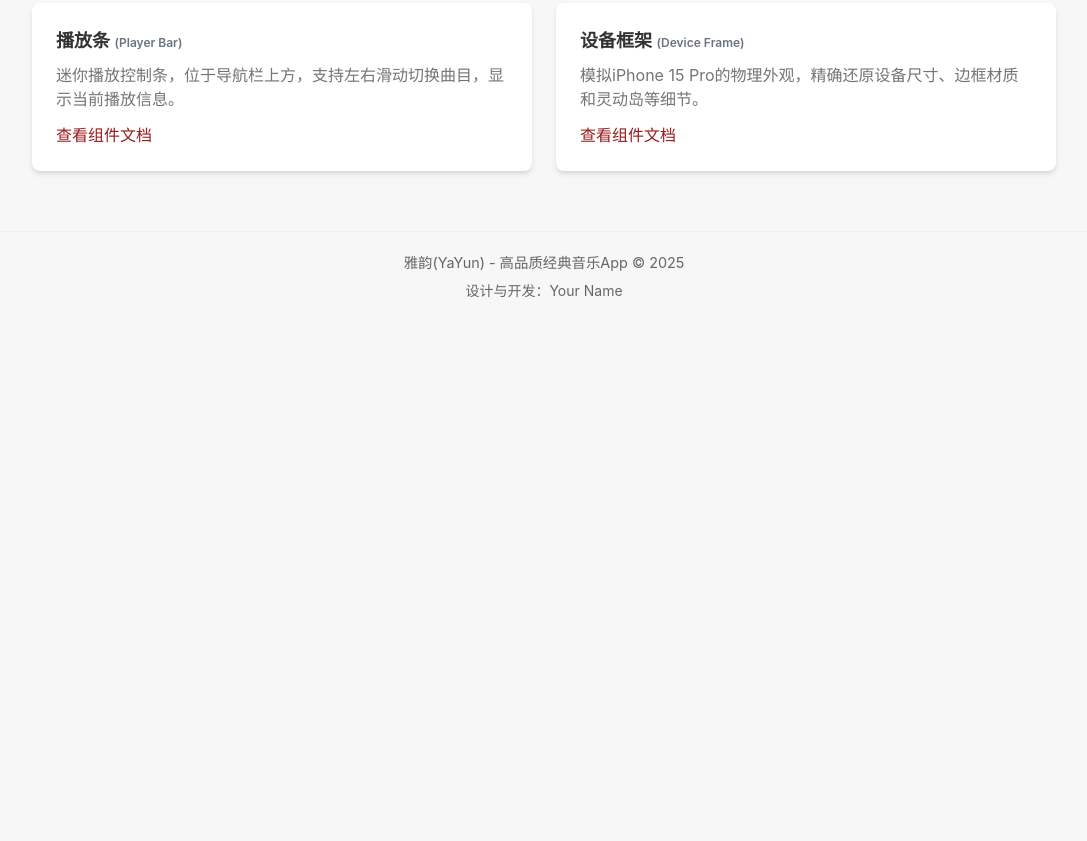
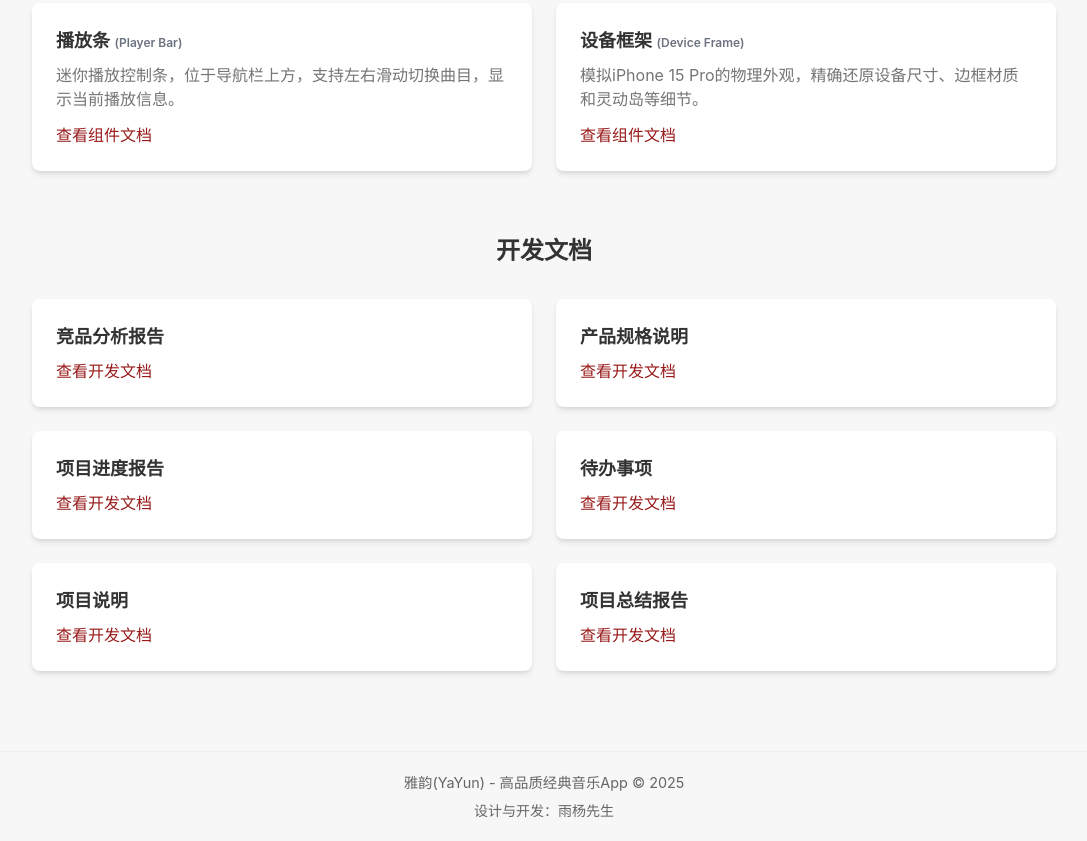
Before and after one commit to weiping/YaYun, a plain HTML site: page index.html in a window 1280 px wide. Shown: the part 5898-6739 px from the top of the page, without its empty margins (96-1183 px from the left). Before the commit the page ends 6239 px from the top, so only its background shows below. Drawn offline with nearby package versions, Linux system fonts and the light colour scheme; a web font is replaced by a local one.

Commit message:
增加文档链接

```diff
--- a/index.html
+++ b/index.html
@@ -288,10 +288,54 @@
       </div>
     </div>
 
+    <!-- 文档列表 -->
+    <div class="components-section mt-16 max-w-5xl mx-auto">
+        <h2 class="text-2xl font-bold text-center mb-8">开发文档</h2>
+
+        <div class="grid md:grid-cols-2 gap-6">
+          <!-- 竞品分析 -->
+          <div class="component-card bg-white p-6 rounded-lg shadow-md">
+            <h3 class="text-lg font-semibold mb-2">竞品分析报告 </h3>
+            <a href="./docs/analysis.md" class="text-red-800 hover:underline">查看开发文档</a>
+          </div>
+
+          <!-- 产品规格 -->
+          <div class="component-card bg-white p-6 rounded-lg shadow-md">
+            <h3 class="text-lg font-semibold mb-2">产品规格说明 </h3>
+            <a href="./docs/specifications.md" class="text-red-800 hover:underline">查看开发文档</a>
+          </div>
+
+          <!-- 项目进度 -->
+          <div class="component-card bg-white p-6 rounded-lg shadow-md">
+            <h3 class="text-lg font-semibold mb-2">项目进度报告 </h3>
+            <a href="./progress.md" class="text-red-800 hover:underline">查看开发文档</a>
+          </div>
+
+          <!-- 待办事项 -->
+          <div class="component-card bg-white p-6 rounded-lg shadow-md">
+            <h3 class="text-lg font-semibold mb-2">待办事项 </h3>
+            <a href="./TODO.md" class="text-red-800 hover:underline">查看开发文档</a>
+          </div>
+
+          <!-- 项目说明 -->
+          <div class="component-card bg-white p-6 rounded-lg shadow-md">
+            <h3 class="text-lg font-semibold mb-2">项目说明 </h3>
+            <a href="./README.md" class="text-red-800 hover:underline">查看开发文档</a>
+          </div>
+
+          <!-- 项目总结 -->
+          <div class="component-card bg-white p-6 rounded-lg shadow-md">
+            <h3 class="text-lg font-semibold mb-2">项目总结报告 </h3>
+            <a href="./docs/project-summary.md" class="text-red-800 hover:underline">查看开发文档</a>
+          </div>
+        </div>
+      </div>
+    </div>
+
     <!-- 页脚 -->
     <footer class="footer">
       <p>雅韵(YaYun) - 高品质经典音乐App &copy; 2025</p>
-      <p class="mt-2 text-sm">设计与开发：Your Name</p>
+      <p class="mt-2 text-sm">设计与开发：雨杨先生</p>
     </footer>
   </div>
 
```
Also changed, not shown: 1 other file.
